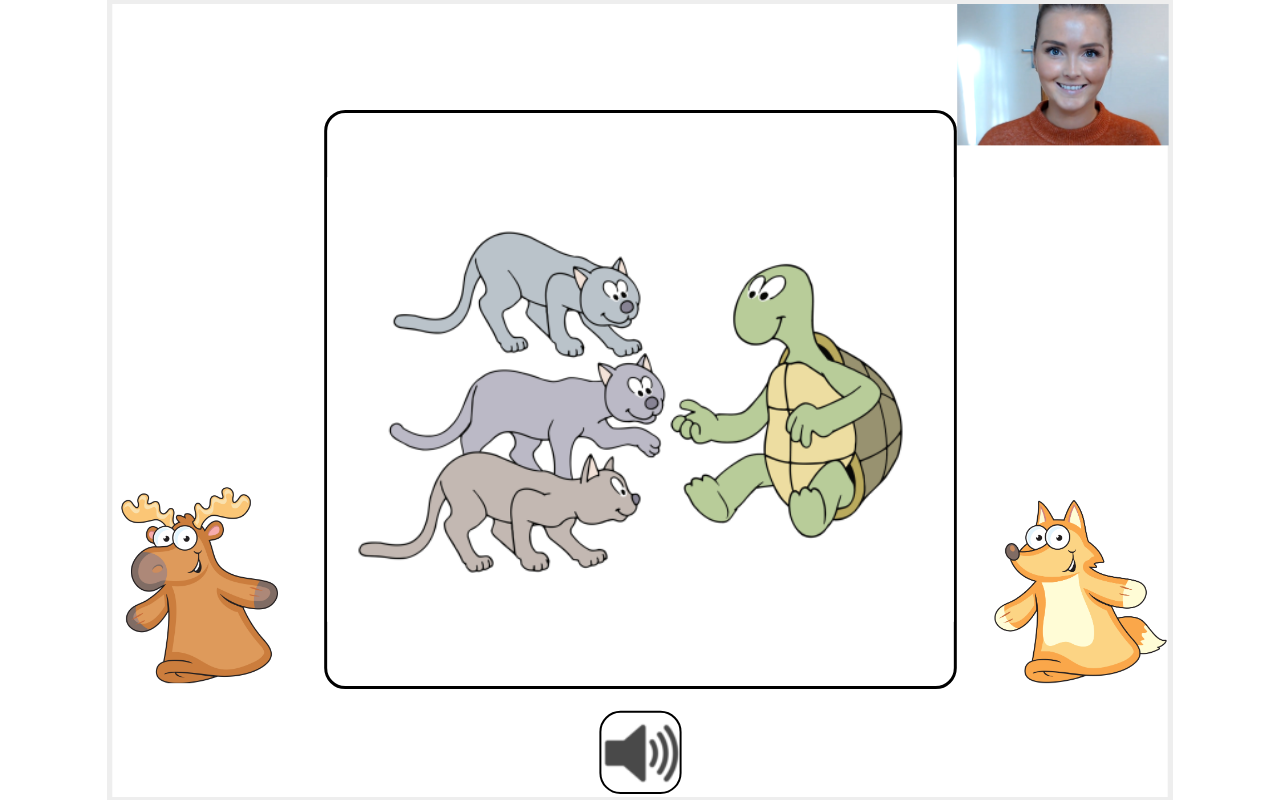
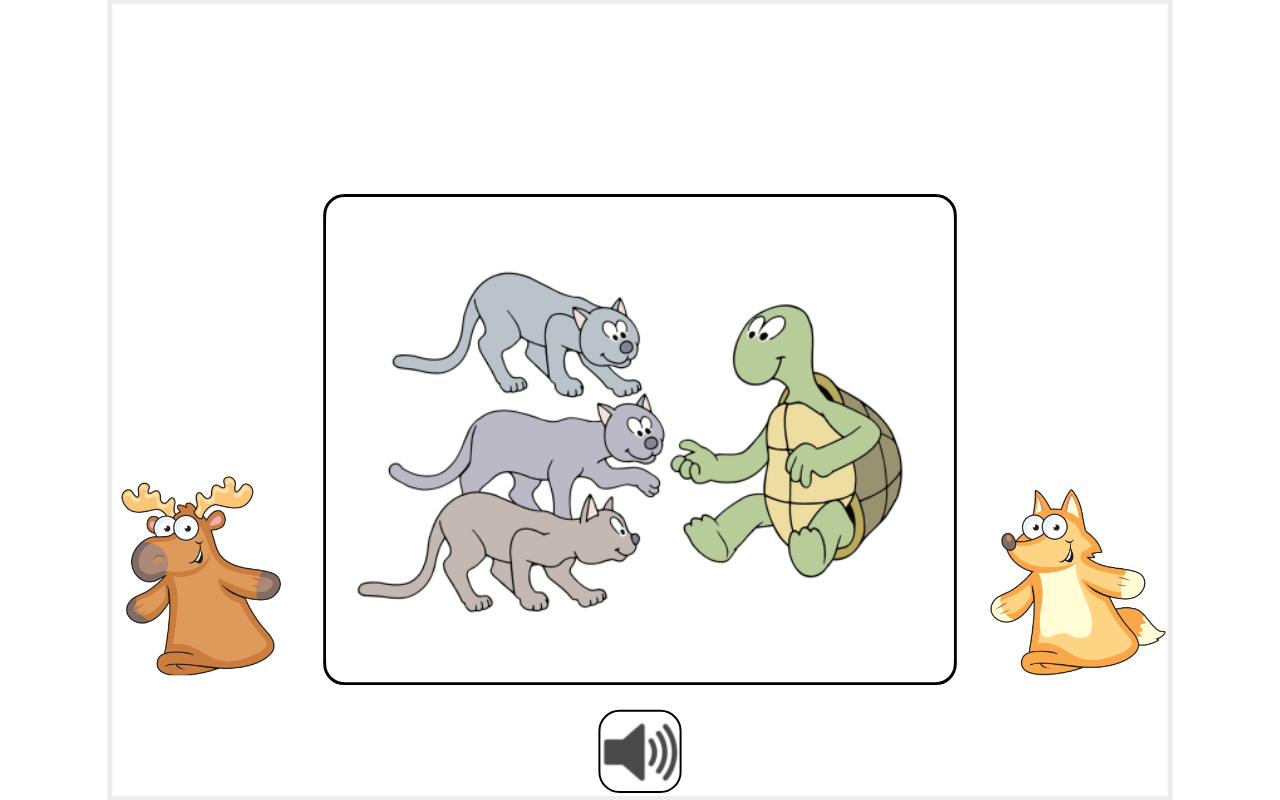
Before and after one commit to Anders-Lunde/WebApp2, a Vue app: page /#/morfologi in a window 1280 px wide. Built offline with nearby package versions, Linux system fonts and the light colour scheme; what @braid/vue-formulate would draw is missing.

Commit message:
Changed method for grid settup (no css vars anymore)

```diff
--- a/src/components/Morfologi/EpiInflectional.vue
+++ b/src/components/Morfologi/EpiInflectional.vue
@@ -1,5 +1,5 @@
 <template>
-  <div class="grid-container-test" :style="cssVarsForTest">
+  <div class="grid-container-test">
     <!-- Narrator video/img container: -->
     <div
       class="narrator-container"
@@ -12,7 +12,6 @@
         v-show="showInstructionVideo"
         ref="instructionVideo"
         preload="auto"
-        :poster="tStore.narratorStillImg"
       >
         <source :src="screens[ii].instructionVideo" />
       </video>
@@ -21,7 +20,6 @@
         v-show="showFeedbackVideoCorrect"
         ref="feedbackVideoCorrect"
         preload="auto"
-        :poster="tStore.narratorStillImg"
       >
         <source :src="screens[ii].feedbackVideoCorrect" />
       </video>
@@ -30,7 +28,6 @@
         v-show="showFeedbackVideoWrong"
         ref="feedbackVideoWrong"
         preload="auto"
-        :poster="tStore.narratorStillImg"
       >
         <source :src="screens[ii].feedbackVideoWrong" />
       </video>
@@ -164,25 +161,6 @@ export default Vue.extend({
   },
   computed: {
     ...mapState(["ii", "screens", "editMode"]),
-    cssVarsForTest(): Record<string, string> {
-      return {
-        "--grid-colums2":
-          Math.round(this.$store.getters.canvasWidth * (1 / 6)) +
-          "px " +
-          Math.round(this.$store.getters.canvasWidth * (4 / 6)) +
-          "px " +
-          Math.round(this.$store.getters.canvasWidth * (1 / 6)) +
-          "px ",
-
-        "--grid-rows2":
-          Math.round(this.$store.getters.canvasHeight * (5 / 11)) +
-          "px " +
-          Math.round(this.$store.getters.canvasHeight * (5 / 11)) +
-          "px " +
-          Math.round(this.$store.getters.canvasHeight * (1 / 11)) +
-          "px ",
-      };
-    },
   },
   props: {},
 
@@ -372,6 +350,10 @@ export default Vue.extend({
       instructionVideo.load();
       feedbackVideoCorrect.load();
       feedbackVideoWrong.load();
+
+      for (const entry of this.tStore.screens) {
+        console.log(entry); // 1, "string", false
+      }
     },
   },
 });
@@ -380,8 +362,15 @@ export default Vue.extend({
 <style scoped>
 .grid-container-test {
   display: grid;
-  grid-template-columns: var(--grid-colums2);
-  grid-template-rows: var(--grid-rows2);
+  grid-template-columns:
+    calc(var(--vw) * 17)
+    calc(var(--vw) * 66)
+    calc(var(--vw) * 17);
+
+  grid-template-rows: calc(var(--vh) * 45) calc(var(--vh) * 45) calc(
+      var(--vh) * 10
+    );
+
   margin: 0;
   padding: 0;
 }
@@ -418,10 +407,10 @@ export default Vue.extend({
 .middle-area {
   grid-row: 1/3;
   grid-column: 2/3;
-  margin-top: 15%;
-  margin-bottom: 5%;
-  margin-right: 5%;
-  margin-left: 5%;
+  margin-top: calc(var(--vw) * 18);
+  margin-bottom: calc(var(--vw) * 3);
+  margin-right: calc(var(--vw) * 3);
+  margin-left: calc(var(--vw) * 3);
   border-radius: calc(var(--vw) * 2);
   border: calc(var(--vw) * 0.3) solid black;
 }
@@ -434,16 +423,14 @@ export default Vue.extend({
 
 .narrator-container {
   grid-row: 1/1;
-  grid-column: 3/4;
-  width: 100%;
-  height: 100%;
+  grid-column: 1/-1;
+  width: calc(var(--vw) * 25);
+  justify-self: center;
 }
 
 .narrator-container > * {
   /* videos and image tages inside narrator */
   width: 100%;
-  transform: scale(1.2);
-  transform-origin: right top;
 }
 
 .ispractise-indicator {
--- a/src/components/Morfologi/MetaDerivational.vue
+++ b/src/components/Morfologi/MetaDerivational.vue
@@ -1,5 +1,5 @@
 <template>
-  <div class="grid-container-test" :style="cssVarsForTest">
+  <div class="grid-container-test">
     <!-- Test stuff: -->
 
     <div class="narrator" v-if="editMode === false">
@@ -30,7 +30,7 @@
     <div
       v-show="
         (showFeedbackButtons === true && screens[ii].isPractice === true) ||
-          editMode === true
+        editMode === true
       "
       class="feedback-button wrong"
       @click="feedbackAudio('wrong')"
@@ -41,7 +41,7 @@
     <div
       v-show="
         (showFeedbackButtons === true && screens[ii].isPractice === true) ||
-          editMode === true
+        editMode === true
       "
       class="feedback-button correct"
       @click="feedbackAudio('correct')"
@@ -134,9 +134,6 @@ export default Vue.extend({
   },
   computed: {
     ...mapState(["ii", "screens", "editMode"]),
-    cssVarsForTest(): Record<string, string> {
-      return {};
-    },
   },
   props: {},
 
@@ -149,7 +146,7 @@ export default Vue.extend({
     /*
      *METHOD START: gotoNextButton:
      */
-    gotoNextButton: function() {
+    gotoNextButton: function () {
       if (this.deactivateAllButtons) {
         return;
       }
@@ -160,7 +157,7 @@ export default Vue.extend({
     /*
      *METHOD START: buttonShowFeedback:
      */
-    buttonShowFeedback: function() {
+    buttonShowFeedback: function () {
       if (
         this.deactivateAllButtons === true ||
         this.screens[this.ii].nPlaybackTimes < 1
@@ -172,7 +169,7 @@ export default Vue.extend({
     /*
      *METHOD START: buttonShowGotoNext:
      */
-    buttonShowGotoNext: function() {
+    buttonShowGotoNext: function () {
       if (
         this.deactivateAllButtons === true ||
         this.screens[this.ii].nPlaybackTimes < 1
@@ -185,7 +182,7 @@ export default Vue.extend({
     /*
      *METHOD START: feedbackAudio:
      */
-    feedbackAudio: function(input: string) {
+    feedbackAudio: function (input: string) {
       if (this.deactivateAllButtons) {
         return;
       }
@@ -234,7 +231,7 @@ export default Vue.extend({
     /*
      *METHOD START: playAudio
      */
-    playAudio: function() {
+    playAudio: function () {
       //Max 1 replays, except during edit mode.
       if (this.editMode === false) {
         if (this.screens[this.ii].nPlaybackTimes >= 2) {
--- a/src/components/Morfologi/MetaInflectional.vue
+++ b/src/components/Morfologi/MetaInflectional.vue
@@ -1,5 +1,5 @@
 <template>
-  <div class="grid-container-test" :style="cssVarsForTest">
+  <div class="grid-container-test">
     <!-- Test stuff: -->
     <div class="button record-audio" @click="recordAudio()">
       <ButtonAudioPlay />
@@ -48,7 +48,7 @@
     <div
       v-show="
         (showFeedbackButtons === true && screens[ii].isPractice === true) ||
-          editMode === true
+        editMode === true
       "
       class="feedback-button wrong"
       @click="feedbackAudio('wrong')"
@@ -59,7 +59,7 @@
     <div
       v-show="
         (showFeedbackButtons === true && screens[ii].isPractice === true) ||
-          editMode === true
+        editMode === true
       "
       class="feedback-button correct"
       @click="feedbackAudio('correct')"
@@ -82,19 +82,23 @@
 
     <!-- Edit mode stuff: -->
     <div v-if="editMode === true" class="answer-key">
-      <EditModeLabelCorrectAnswer :label-text="screens[ii].answerKey" font-size="2.5" />
+      <EditModeLabelCorrectAnswer
+        :label-text="screens[ii].answerKey"
+        font-size="2.5"
+      />
+    </div>
+
+    <div v-if="editMode === true" class="label-sentences-stimulus left">
+      {{ screens[ii].sentenceLeft }}
+    </div>
+    <div v-if="editMode === true" class="label-sentences-stimulus right">
+      {{ screens[ii].sentenceRight }}
     </div>
 
     <div
-      v-if="editMode === true"
-      class="label-sentences-stimulus left"
-    >{{ screens[ii].sentenceLeft }}</div>
-    <div
-      v-if="editMode === true"
-      class="label-sentences-stimulus right"
-    >{{ screens[ii].sentenceRight }}</div>
-
-    <div v-if="editMode === true && screens[ii].isPractice === true" class="ispractise-indicator">
+      v-if="editMode === true && screens[ii].isPractice === true"
+      class="ispractise-indicator"
+    >
       <EditModeLabelIsPractice label-text="ØVELSESSKJERM" font-size="5" />
     </div>
 
@@ -154,9 +158,6 @@ export default Vue.extend({
   },
   computed: {
     ...mapState(["ii", "screens", "editMode"]),
-    cssVarsForTest(): Record<string, string> {
-      return {};
-    },
   },
   props: {},
 
```
Also changed, not shown: src/assets/morfologi/narratorStillImg - Copy.png (added), src/assets/morfologi/narratorStillImg.png.
